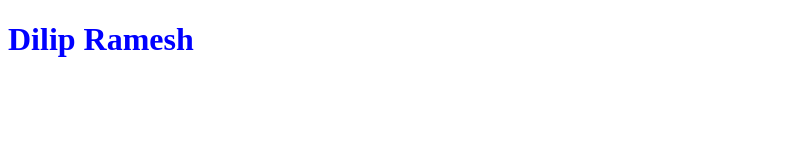
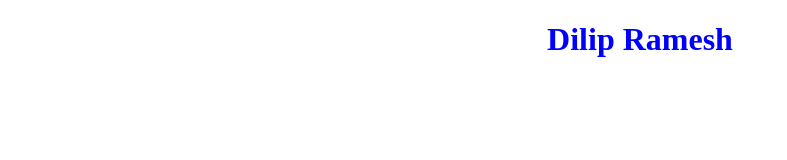
Before and after one commit to dilipr94/dilipramesh.github.io, a plain HTML site: page index.html in a window 1280 px wide. Shown: the whole page, without its empty margins (0-787 px from the left). Drawn offline with Linux system fonts and the light colour scheme.

Commit message:
Update index.html

```diff
--- a/index.html
+++ b/index.html
@@ -5,10 +5,14 @@
     <style>
       h1{
         color: blue;
+        position: relative;
+        height: 100%;
+        width: auto;
+        top: 10%;
       }
     </style>
   </head>
   <body>
-    <h1>Dilip Ramesh</h1>
+    <center><h1>Dilip Ramesh</h1></center>
   </body>
 </html>
```
